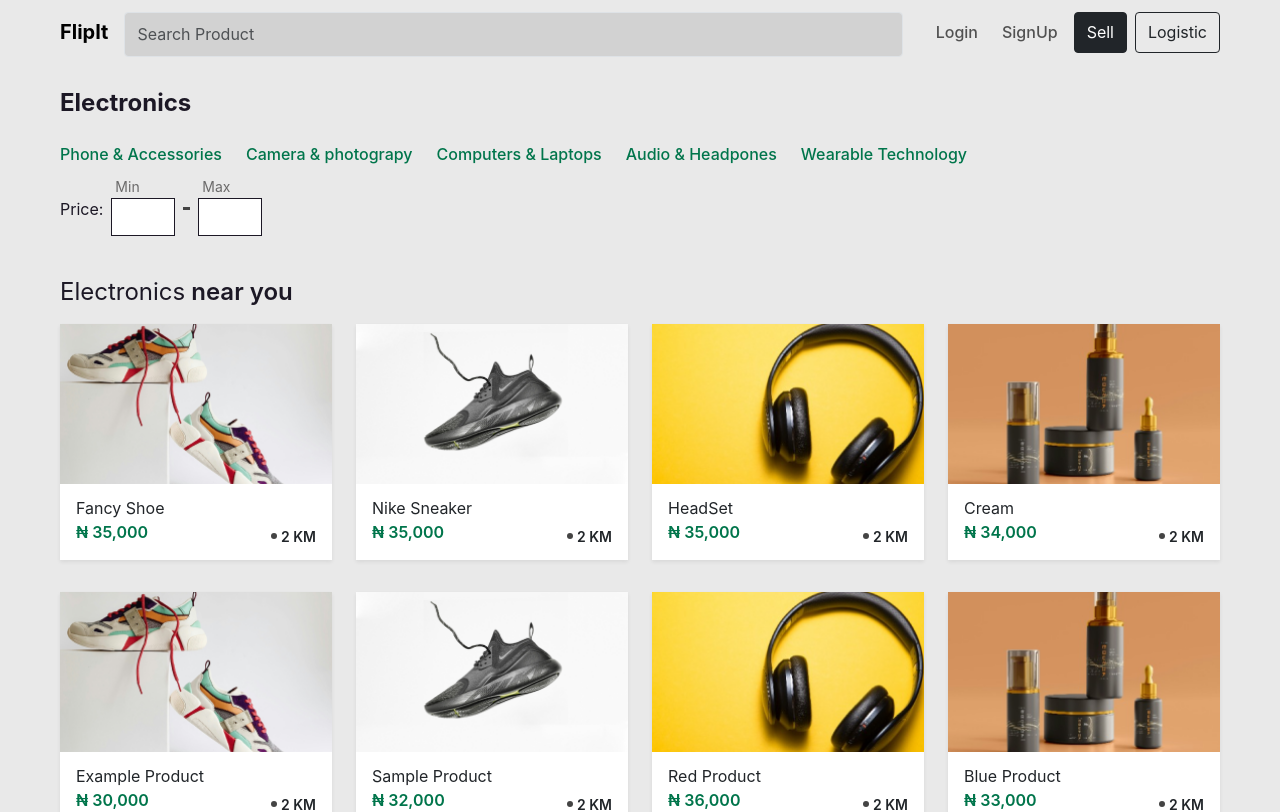
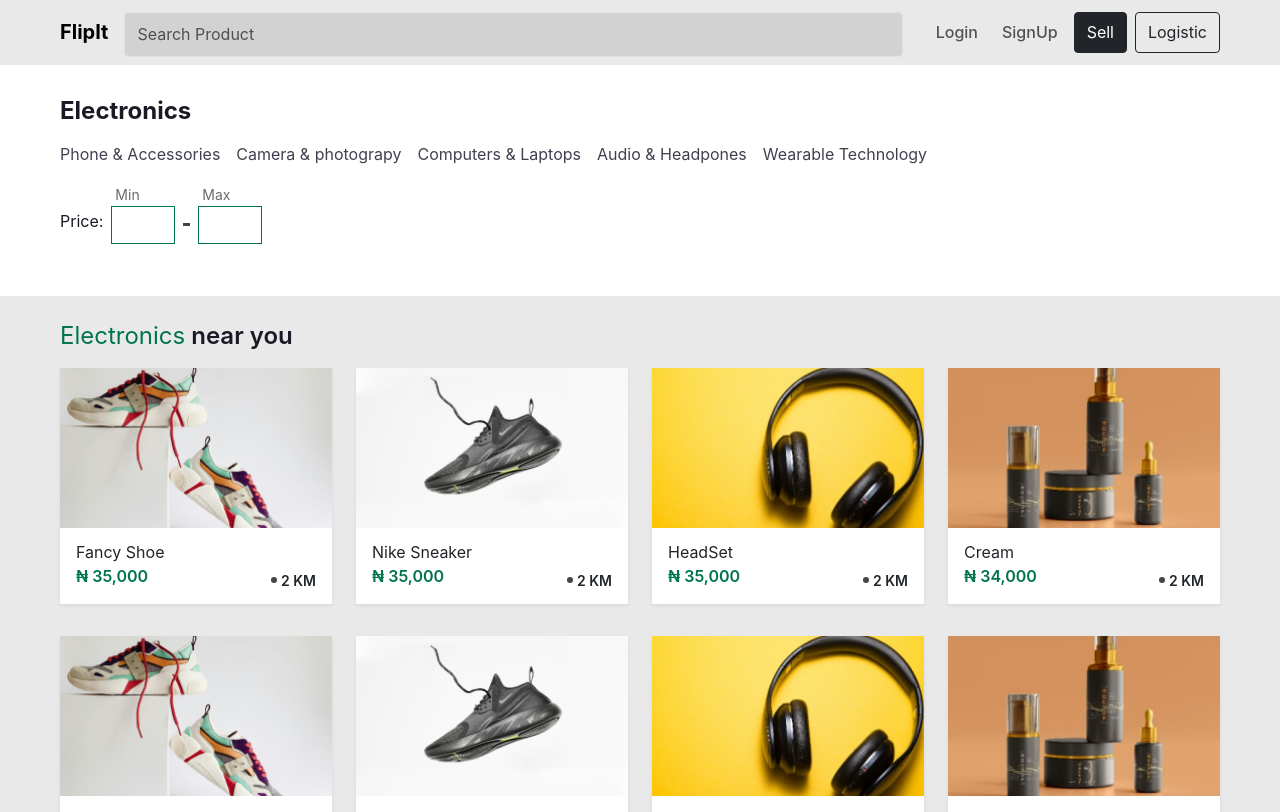
Before and after one commit to pesesu/fliptit-frotend, a React (Create React App) app: page /category in a window 1280 px wide. Shown: the top 812 px of the page. Built offline with nearby package versions, Linux system fonts and the light colour scheme.

Commit message:
Redesigned category page

```diff
--- a/src/index.css
+++ b/src/index.css
@@ -4,13 +4,13 @@ html {
 
 a {
   text-decoration: none;
-  color: #1C1825;
-  color: #00754B;
+  color: #433f50;
+  /* color: #00754B; */
 }
 
 a:hover {
   color: #00754B;
-  color: #1C1825;
+  /* color: #1C1825; */
 }
 
 body {
@@ -105,7 +105,7 @@ ul{
   width: 64px;
   height: 38px;
   border-radius: 0;
-  border:1px solid #1C1825;
+  border:1px solid #00754B;
   text-align: center;
   outline: none !important;
 }
@@ -155,9 +155,7 @@ ul{
     height: 10rem;
   }
 
-  .sub-categories {
-    font-weight:500;
-  }
+
 
 }
 
--- a/src/pages/CategoryPage.jsx
+++ b/src/pages/CategoryPage.jsx
@@ -16,13 +16,13 @@ const CategoryPage = () => {
         return formattedPrice;
       };
   return (
-    <div style={{ background: "#E9E9E9" }}>
-        <div >
+    <div>
+        <div style={{ background: "#E9E9E9" }}>
             <Navbar />
         </div>
-        <div className="container-fluid mx-md-5 py-3">
-            <h4 class="mt-md-2 mb-4" style={{fontWeight:"700"}}>Electronics</h4>
-            <div className="sub-categories d-flex flex-wrap gap-4 mt-4 mt-md-3">
+        <div className="container-fluid mx-md-5 pt-4 pb-5">
+            <h4 class="mt-md-2 mb-1 pb-2 pb-md-0" style={{fontWeight:"700"}}>Electronics</h4>
+            <div className="sub-categories d-flex flex-wrap gap-3 mt-2 py-md-2">
                 <a href="">Phone & Accessories</a>
                 <a href="">Camera & photograpy</a>
                 <a href="">Computers & Laptops</a>
@@ -30,13 +30,13 @@ const CategoryPage = () => {
                 <a href="">Wearable Technology</a>
             </div>
             {/* <hr  className='my-4 d-lg-none'/> */}
-            <div className="price-filter d-flex gap-2 align-items-center pt-1 pt-lg-0 mt-4 mt-md-3">
-                <div>Price:</div>
+            <div className="price-filter d-flex gap-2 align-items-center pt-2 pt-lg-0 mt-3 mb-1">
+                <div className="mt-2">Price:</div>
                 <div className="price-filter-input-wrapper mt-3">
                   <div className="price-filter-text"><small>Min</small></div>
                   <input class="price-filter-input" id="min-price" type="text" />
                 </div>
-                <div style={{width:7, height:3, background:"#444444"}}  className="filter-sep"></div>
+                <div style={{width:7, height:3, background:"#444444"}}  className="filter-sep mt-3"></div>
                 <div className="price-filter-input-wrapper mt-3">
                   <div className="price-filter-text"><small>Max</small></div>
                     <input class="price-filter-input"  id="max-price" type="text" />
@@ -45,9 +45,9 @@ const CategoryPage = () => {
         </div>
         {/* Products */}
 
-        <div style={{padding: "40px 0 60px" }} className="container-fluid">
+        <div style={{padding: "40px 0 60px", background: "#E9E9E9" }} className="container-fluid">
           <div className="row g-4 mx-1 mx-md-5 align-items-center justify-content-center">
-            <h4 style={{fontWeight:600, lineHeight:0}}><span style={{fontWeight:400}} className='page-cat-nam'>Electronics</span> near you</h4>
+            <h4 style={{fontWeight:600, lineHeight:0}}><span style={{fontWeight:400, color:"#00754B"}} className='page-cat-nam'>Electronics</span> near you</h4>
             {productsData.map((products) => (
               <div key={products.id} className="col-sm-6 col-md-4 col-lg-3 mb-2">
                 <div className="card product-cards shadow-sm">
```
